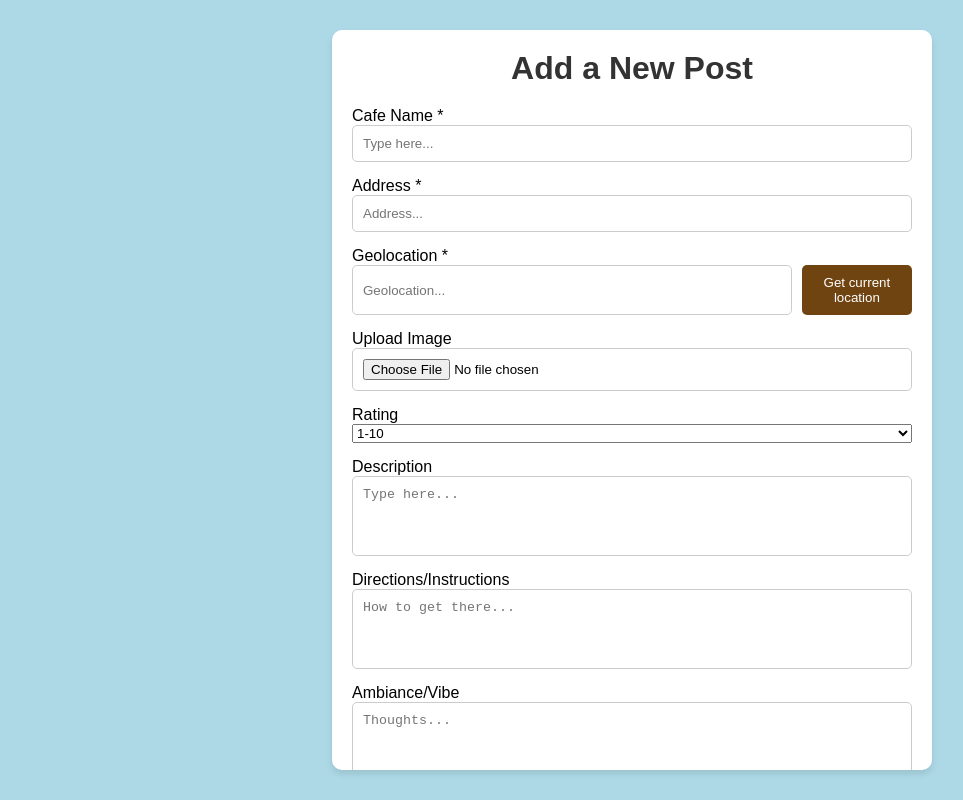
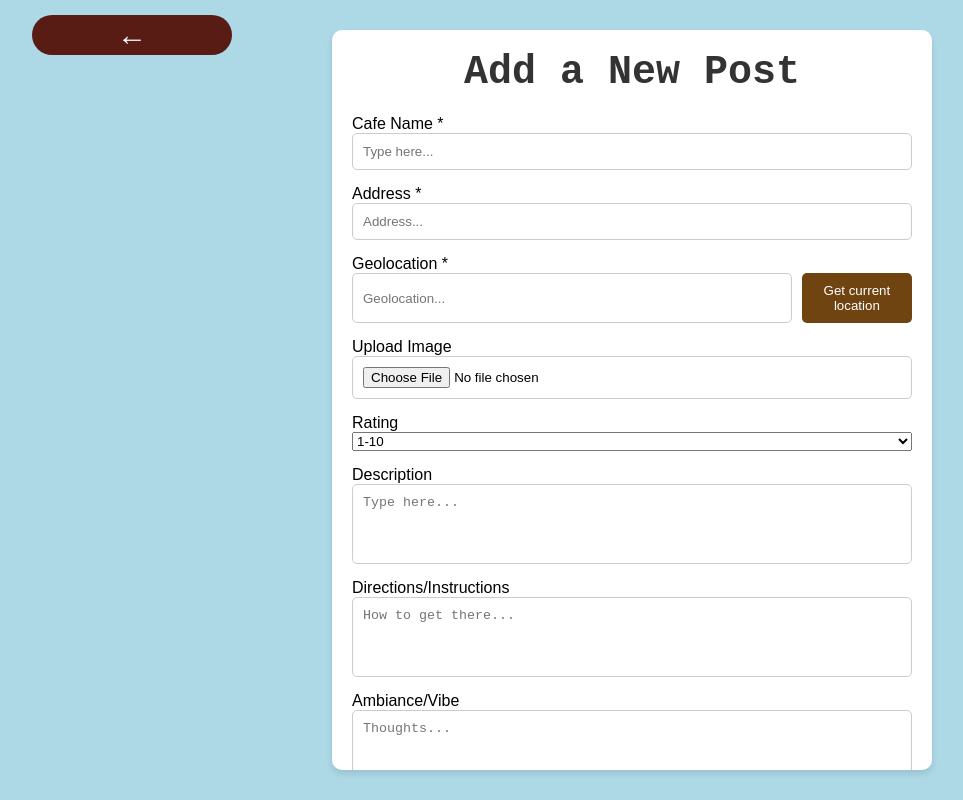
Before and after one commit to BilboSwaggins33/CSCI201_FinalProject, a React (Create React App) app: page /addpost in a window 1280 px wide. Shown: the whole page, without its empty margins (8-971 px from the left). Built offline with nearby package versions, Linux system fonts and the light colour scheme.

Commit message:
add back button for add/edit post page

```diff
--- a/src/AddPost/AddPost.css
+++ b/src/AddPost/AddPost.css
@@ -8,7 +8,7 @@ body {
 }
 
 .add-post-container {
-  max-width: 600px;
+  max-width: 800px;
   margin: 30px auto;
   padding: 20px;
   background-color: #ffffff;
--- a/src/AddPost/AddPost.jsx
+++ b/src/AddPost/AddPost.jsx
@@ -8,6 +8,8 @@ import { initializeApp } from "firebase/app";
 
 
 const AddPost = ({ existingPost, onSave }) => {
+
+  const navigate = useNavigate();
 
   const [cafeName, setCafeName] = useState(existingPost?.cafeName || '');
   const [address, setAddress] = useState(existingPost?.address || '');
@@ -143,7 +145,27 @@ const AddPost = ({ existingPost, onSave }) => {
   return (
 
     <div className="add-post-container">
-      <h2>{existingPost ? 'Edit Post' : 'Add a New Post'}</h2>
+		<button
+	       className="Button"
+	       style={{
+			position: 'fixed',
+			    top: '15px',
+			    left: '40px',
+			    borderRadius: '30px',
+			    padding: '3px 0px',
+			    backgroundColor: '#581c14',
+			    color: 'white',
+			    border: 'none',
+			    fontSize: '30px',
+				fontWeight: 'bold',
+			    cursor: 'pointer',
+			    zIndex: '1000'
+	       }}
+	       onClick={() => navigate(-1)} // Navigate back to the previous page
+	     >
+	       ←
+	     </button>
+      <h2 style = {{fontFamily: '"Courier New", Courier, monospace', fontWeight: 'bold', fontSize: '40px'}}>{existingPost ? 'Edit Post' : 'Add a New Post'}</h2>
       <form onSubmit={handleSubmit}>
         <div className="form-group">
           <label>Cafe Name *</label>
@@ -242,7 +264,7 @@ const AddPost = ({ existingPost, onSave }) => {
         </div>
 
 
-        <button type="submit">Save post</button>
+        <button type="submit" className="Button" style ={{marginLeft: '170px'}}>Save post</button>
 
       </form>
 
--- a/src/EditPost/EditPost.jsx
+++ b/src/EditPost/EditPost.jsx
@@ -7,6 +7,7 @@ import { initializeApp } from "firebase/app";
 
 const EditPost = ({ existingPost, onSave }) => {
     const { postID } = useParams();
+	const navigate = useNavigate();
 
   const [cafeName, setCafeName] = useState(existingPost?.cafeName || '');
   const [address, setAddress] = useState(existingPost?.address || '');
@@ -218,7 +219,27 @@ const EditPost = ({ existingPost, onSave }) => {
   return (
 
     <div className="add-post-container">
-      <h2>{ 'Edit Post'}</h2>
+		<button
+		       className="Button"
+		       style={{
+				position: 'fixed',
+				    top: '15px',
+				    left: '40px',
+				    borderRadius: '30px',
+				    padding: '3px 0px',
+				    backgroundColor: '#581c14',
+				    color: 'white',
+				    border: 'none',
+				    fontSize: '30px',
+					fontWeight: 'bold',
+				    cursor: 'pointer',
+				    zIndex: '1000'
+		       }}
+		       onClick={() => navigate(-1)} // Navigate back to the previous page
+		     >
+		       ←
+		     </button>
+      <h2 style = {{fontFamily: '"Courier New", Courier, monospace', fontWeight: 'bold', fontSize: '40px'}}>{ 'Edit Post'}</h2>
       <form onSubmit={handleSubmit}>
         <div className="form-group">
           <label>Cafe Name *</label>
@@ -317,7 +338,7 @@ const EditPost = ({ existingPost, onSave }) => {
         </div>
 
 
-        <button type="submit">Save post</button>
+        <button type="submit" className="Button" style ={{marginLeft: '170px'}}>Save post</button>
 
       </form>
 
```
